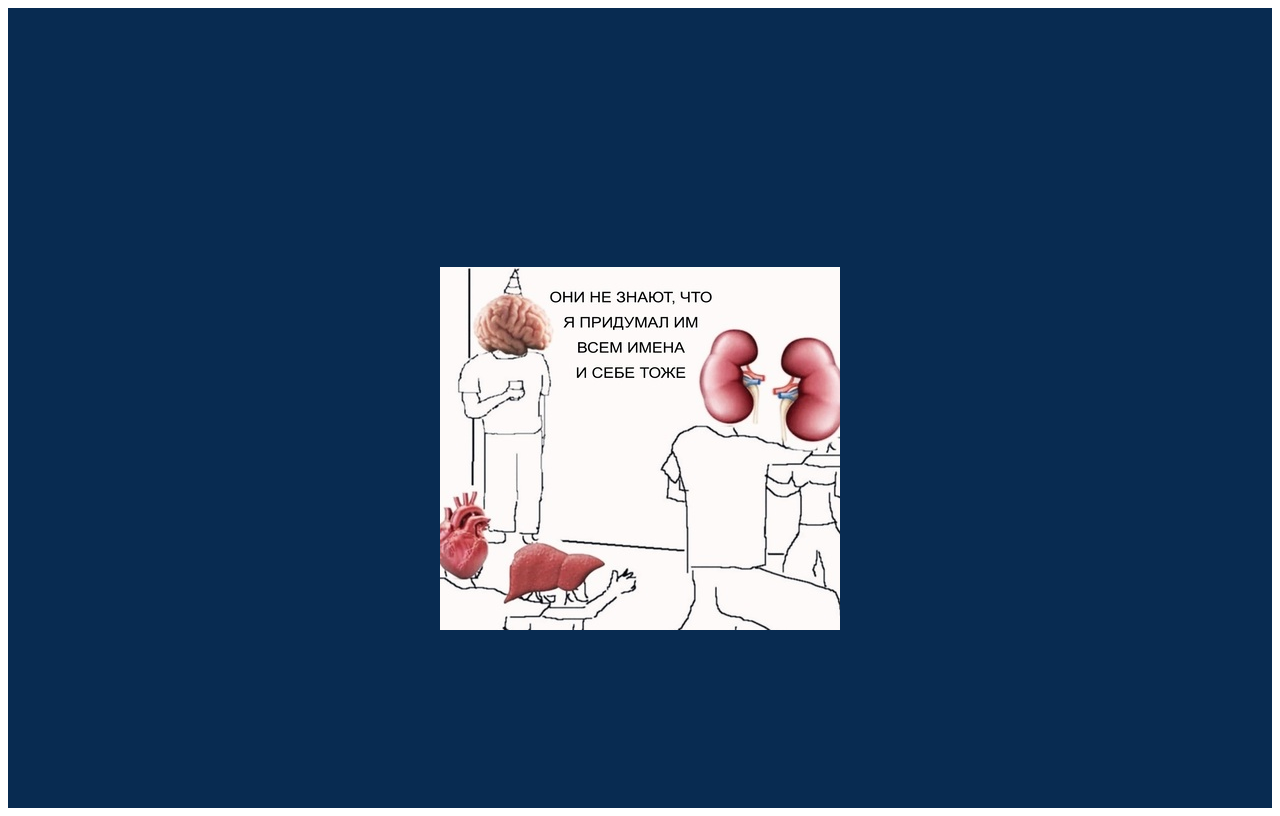
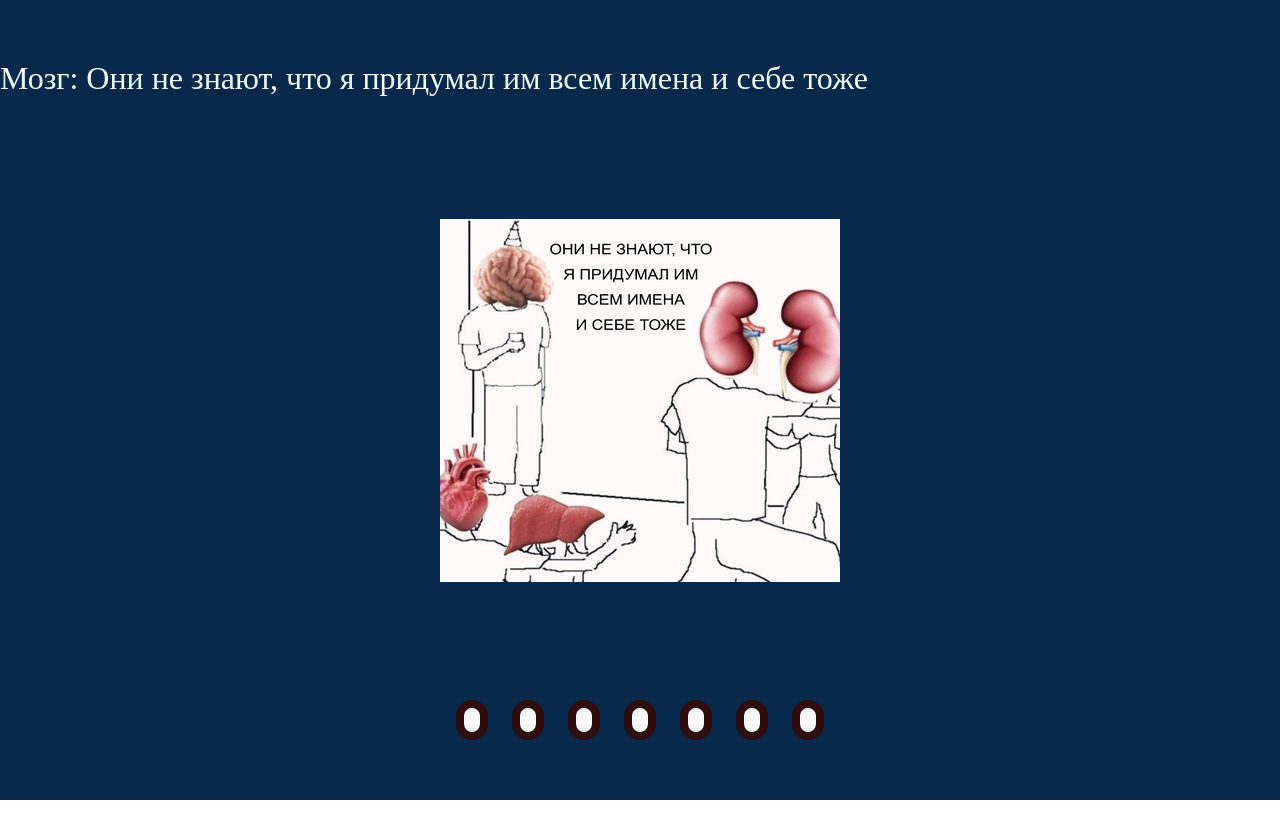
Before and after one commit to 9Zima/cssMemSlider, a plain HTML site: page index.html in a window 1280 px wide. Drawn offline with Linux system fonts and the light colour scheme.

Commit message:
feat: add meme describ; fix: style improvements  (Mon, May 16, 2022 10:39:12 PM)

```diff
--- a/index.html
+++ b/index.html
@@ -17,6 +17,52 @@
             <input type="radio" name="radio-btn" id="btn5" class="radio-btn">
             <input type="radio" name="radio-btn" id="btn6" class="radio-btn">
             <input type="radio" name="radio-btn" id="btn7" class="radio-btn">
+            <div class="texts">
+                <div class="text1"><span>Мозг: Они не знают, что я придумал им всем имена и себе тоже</span></div>
+                <div class="text2"><span>Ctrl+C: Ты доверяешь мне?<br>Я: Нет</span></div>
+                <div class="text3"><span>Why is my movie i'm illegally watching online buffering so much? This is not what I didn't pay for.</span></div>
+                <div class="text4"><span>>Have problem<br>>Don't care<br>>Have no problem<br><br>Life is so easy</span></div>
+                <div class="text5"><span>Все розовое такое милое &#10084;</span></div>
+                <div class="text6"><span>Crazy Dave: Abykszvbga Shvnzdvgs<br>Plant: Yes, sir</span></div>
+                <div class="text7"><span>(Check with payment, one of payment is "0.38$ for stupid question")<br>I was a businessman... doing business</span></div>
+            </div>
+            <div class="labels">
+                <label for="btn1">
+                    <div class="circle">
+                        <div class="inner-circle"></div>
+                    </div>
+                </label>
+                <label for="btn2">
+                    <div class="circle">
+                        <div class="inner-circle"></div>
+                    </div>
+                </label>
+                <label for="btn3">
+                    <div class="circle">
+                        <div class="inner-circle"></div>
+                    </div>
+                </label>
+                <label for="btn4">
+                    <div class="circle">
+                        <div class="inner-circle"></div>
+                    </div>
+                </label>
+                <label for="btn5">
+                    <div class="circle">
+                        <div class="inner-circle"></div>
+                    </div>
+                </label>
+                <label for="btn6">
+                    <div class="circle">
+                        <div class="inner-circle"></div>
+                    </div>
+                </label>
+                <label for="btn7">
+                    <div class="circle">
+                        <div class="inner-circle"></div>
+                    </div>
+                </label>
+            </div>
             <div class="slide meme1"><img src="./assets/brain_meme.jpg" alt="brain_meme"></div>
             <div class="slide meme2"><img src="./assets/ctrlc_meme.jpg" alt="ctrlc_meme"></div>
             <div class="slide meme3"><img src="./assets/illegalmovies_meme.jpg" alt="illegalmovies_meme"></div>
@@ -24,29 +70,6 @@
             <div class="slide meme5"><img src="./assets/pinkguy_meme.jpg" alt="pinkguy_meme"></div>
             <div class="slide meme6"><img src="./assets/pvz_meme.jpg" alt="pvz_meme"></div>
             <div class="slide meme7"><img src="./assets/trumpbusiness_meme.jpg" alt="trumpbusiness_meme"></div>
-            <!-- <div class="labels">
-                <label for="btn1">
-                    <div class="circle"></div>
-                </label>
-                <label for="btn2">
-                    <div class="circle"></div>
-                </label>
-                <label for="btn3">
-                    <div class="circle"></div>
-                </label>
-                <label for="btn4">
-                    <div class="circle"></div>
-                </label>
-                <label for="btn5">
-                    <div class="circle"></div>
-                </label>
-                <label for="btn6">
-                    <div class="circle"></div>
-                </label>
-                <label for="btn7">
-                    <div class="circle"></div>
-                </label>
-            </div> -->
         </div>
     </div>
 </body>
--- a/style.css
+++ b/style.css
@@ -1,6 +1,10 @@
+body {
+    margin: 0
+}
+
 .wrapper {
     margin: auto;
-    background-color: rgb(8, 43, 81);
+    background-color: rgb(8, 41, 75);
 }
 
 .slider {
@@ -13,42 +17,89 @@
 }
 
 input {
-
+    display: none;
 }
 
 .meme1, .meme2,
 .meme3, .meme4,
 .meme5, .meme6, .meme7  {
-    margin-top: 10vh;
     z-index: -10;
     position: absolute;
 }
 
-#btn1:checked ~.meme1 {
-    z-index: 1;
+.texts {
+    display: flex;
+    align-self: flex-start;
+    flex-direction: column;
+    color: azure;
+    font-size: 2rem;
 }
 
-#btn2:checked ~.meme2 {
-    z-index: 1;
+.text1, .text2,
+.text3, .text4,
+.text5, .text6, .text7  {
+    z-index: -10;
+    position: absolute;
+    text-align: center;
 }
 
-#btn3:checked ~.meme3 {
+#btn1:checked ~ .meme1,
+#btn2:checked ~ .meme2,
+#btn3:checked ~ .meme3,
+#btn4:checked ~ .meme4,
+#btn5:checked ~ .meme5,
+#btn6:checked ~ .meme6,
+#btn7:checked ~ .meme7,
+#btn1:checked ~ .texts > .text1,
+#btn2:checked ~ .texts > .text2,
+#btn3:checked ~ .texts > .text3,
+#btn4:checked ~ .texts > .text4,
+#btn5:checked ~ .texts > .text5,
+#btn6:checked ~ .texts > .text6,
+#btn7:checked ~ .texts > .text7 {
     z-index: 1;
+    animation: appearing 1s;
 }
 
-.slide {
+.labels {
     display: flex;
-
+    gap: 1rem;
+    margin-top: 80vh;
 }
 
-/* .circle {
-    width: 30px;
-    height: 30px;
-    background-color: black;
-} */
+.circle {
+    display: flex;
+    justify-content: center;
+    align-items: center;
+    width: 2rem;
+    height: 2rem;
+    padding: 0.25rem;
+    border-radius: 10rem;
+    cursor: pointer;
+}
+
+.inner-circle {
+    width: 0.5rem;
+    height: 0.5rem;
+    background-color: rgb(255, 255, 255);
+    border: 0.5rem solid rgb(46, 12, 12);
+    border-radius: 10rem;
+    padding: 0.5rem;
+    cursor: pointer;
+}
 
 img {
     display: block;
     /* width: 400px;
     height: 400px; */
 }
+
+@keyframes fading {
+    from {opacity: 1;}
+    to {opacity: 0;}
+}
+
+@keyframes appearing {
+    from {opacity: 0;}
+    to {opacity: 1;}
+}
```
